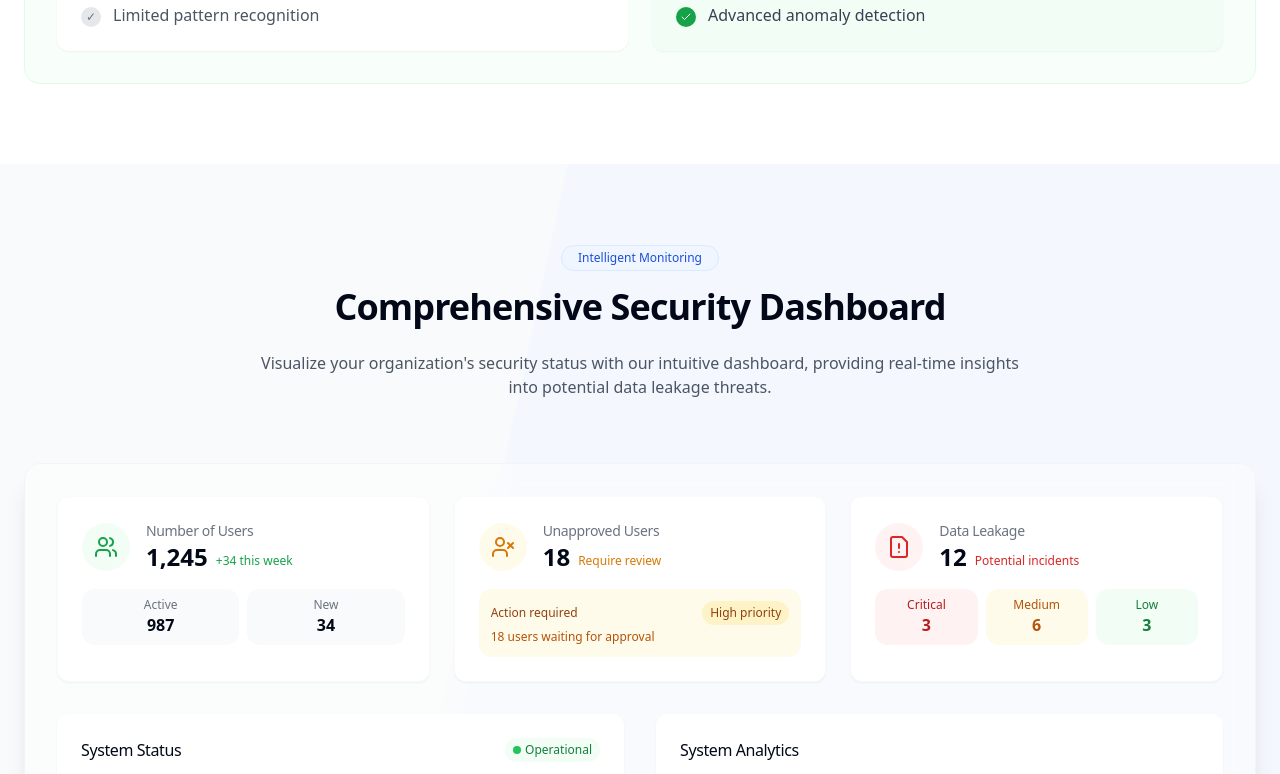
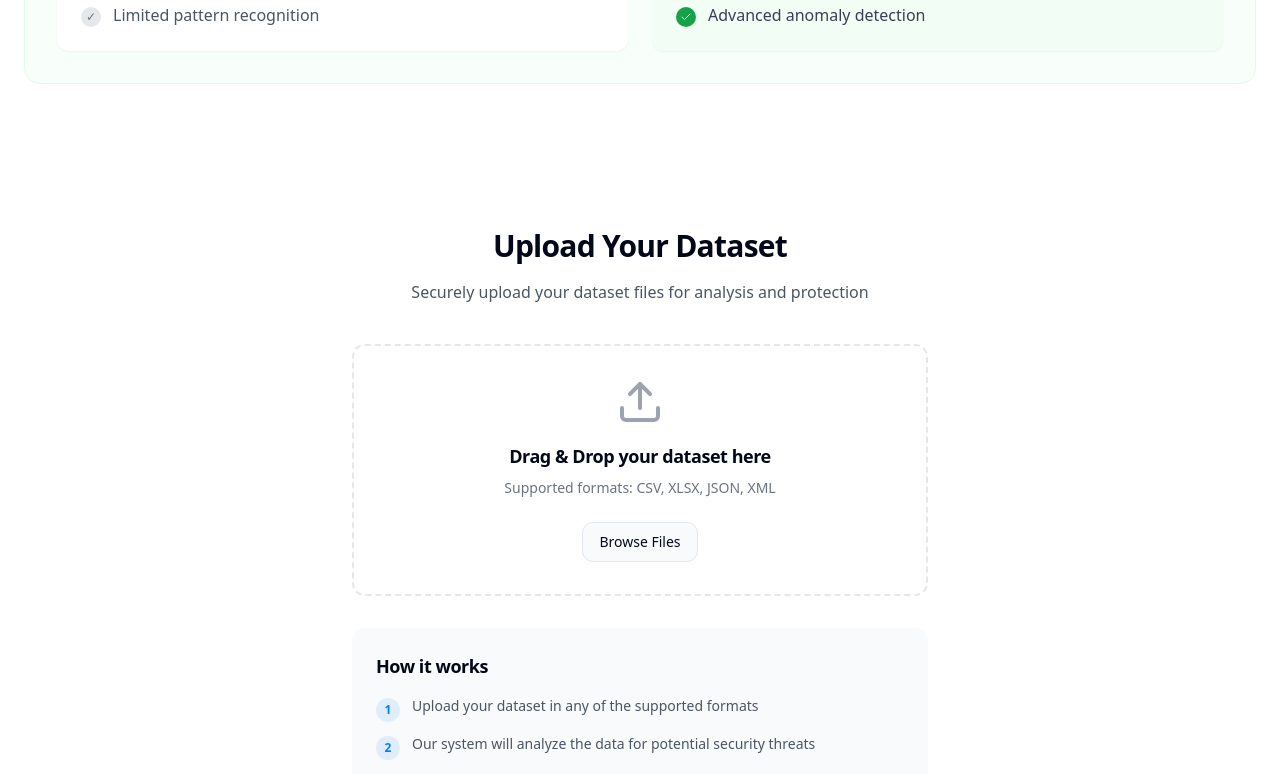
Before and after one commit to shettishalini/adaptive-leakage-sentinel, a React (Vite) app: page / in a window 1280 px wide. Shown: the part 2000-2774 px from the top of the page. Built offline with nearby package versions, Linux system fonts and the light colour scheme.

Commit message:
Update UI for dataset upload
This commit updates the user interface to simplify the process of uploading a dataset.

```diff
--- /dev/null
+++ b/src/components/DatasetUpload.tsx
@@ -0,0 +1,184 @@
+
+import { useState } from "react";
+import { Upload, FileText, CheckCircle, XCircle } from "lucide-react";
+import { Button } from "@/components/ui/button";
+import { useToast } from "@/hooks/use-toast";
+
+const DatasetUpload = () => {
+  const [file, setFile] = useState<File | null>(null);
+  const [uploading, setUploading] = useState(false);
+  const [uploadSuccess, setUploadSuccess] = useState(false);
+  const { toast } = useToast();
+
+  const handleFileChange = (e: React.ChangeEvent<HTMLInputElement>) => {
+    const selectedFile = e.target.files?.[0];
+    if (selectedFile) {
+      setFile(selectedFile);
+      setUploadSuccess(false);
+    }
+  };
+
+  const handleUpload = () => {
+    if (!file) {
+      toast({
+        title: "No file selected",
+        description: "Please select a dataset file to upload",
+        variant: "destructive",
+      });
+      return;
+    }
+
+    setUploading(true);
+
+    // Simulate upload process
+    setTimeout(() => {
+      setUploading(false);
+      setUploadSuccess(true);
+      setFile(null);
+
+      toast({
+        title: "Upload successful",
+        description: "Your dataset has been uploaded successfully",
+      });
+    }, 2000);
+  };
+
+  const handleDragOver = (e: React.DragEvent<HTMLDivElement>) => {
+    e.preventDefault();
+  };
+
+  const handleDrop = (e: React.DragEvent<HTMLDivElement>) => {
+    e.preventDefault();
+    const droppedFile = e.dataTransfer.files?.[0];
+    if (droppedFile) {
+      setFile(droppedFile);
+      setUploadSuccess(false);
+    }
+  };
+
+  return (
+    <section className="py-16 bg-white relative">
+      <div className="container mx-auto px-6">
+        <div className="text-center max-w-2xl mx-auto mb-10">
+          <h2 className="text-2xl md:text-3xl font-bold mb-4">
+            Upload Your Dataset
+          </h2>
+          <p className="text-gray-600">
+            Securely upload your dataset files for analysis and protection
+          </p>
+        </div>
+
+        <div className="max-w-xl mx-auto">
+          <div
+            className={`border-2 border-dashed rounded-lg p-8 text-center ${
+              file ? "border-primary" : "border-gray-200"
+            } hover:border-primary transition-colors`}
+            onDragOver={handleDragOver}
+            onDrop={handleDrop}
+          >
+            {uploadSuccess ? (
+              <div className="flex flex-col items-center">
+                <CheckCircle className="h-16 w-16 text-green-500 mb-4" />
+                <h3 className="text-xl font-semibold text-green-700">Upload Complete!</h3>
+                <p className="text-gray-600 mt-2 mb-4">Your dataset has been uploaded successfully</p>
+                <Button
+                  onClick={() => setUploadSuccess(false)}
+                  className="mt-2"
+                  variant="outline"
+                >
+                  Upload Another File
+                </Button>
+              </div>
+            ) : (
+              <>
+                <input
+                  type="file"
+                  id="datasetFile"
+                  className="hidden"
+                  accept=".csv,.xlsx,.json,.xml"
+                  onChange={handleFileChange}
+                />
+                <label
+                  htmlFor="datasetFile"
+                  className="cursor-pointer flex flex-col items-center"
+                >
+                  <Upload className="h-12 w-12 text-gray-400 mb-4" />
+                  <h3 className="text-lg font-semibold">
+                    {file ? file.name : "Drag & Drop your dataset here"}
+                  </h3>
+                  <p className="text-sm text-gray-500 mt-2 mb-4">
+                    {file
+                      ? `${(file.size / 1024 / 1024).toFixed(2)} MB`
+                      : "Supported formats: CSV, XLSX, JSON, XML"}
+                  </p>
+                  {!file && (
+                    <Button variant="outline" className="mt-2">
+                      Browse Files
+                    </Button>
+                  )}
+                </label>
+
+                {file && (
+                  <div className="mt-6">
+                    <div className="flex items-center gap-3 p-3 bg-blue-50 rounded-lg mb-4">
+                      <FileText className="h-6 w-6 text-primary" />
+                      <div className="flex-1 text-left">
+                        <p className="text-sm font-medium">{file.name}</p>
+                        <p className="text-xs text-gray-500">
+                          {(file.size / 1024 / 1024).toFixed(2)} MB
+                        </p>
+                      </div>
+                      <Button
+                        variant="ghost"
+                        size="sm"
+                        onClick={(e) => {
+                          e.preventDefault();
+                          setFile(null);
+                        }}
+                      >
+                        <XCircle className="h-5 w-5 text-gray-400" />
+                      </Button>
+                    </div>
+                    <Button
+                      onClick={handleUpload}
+                      disabled={uploading}
+                      className="w-full"
+                    >
+                      {uploading ? "Uploading..." : "Upload Dataset"}
+                    </Button>
+                  </div>
+                )}
+              </>
+            )}
+          </div>
+
+          <div className="mt-8 bg-gray-50 rounded-lg p-6">
+            <h3 className="text-lg font-semibold mb-4">How it works</h3>
+            <ul className="space-y-3">
+              <li className="flex items-start gap-3">
+                <div className="w-6 h-6 bg-primary/10 rounded-full flex items-center justify-center flex-shrink-0 mt-0.5">
+                  <span className="text-xs font-bold text-primary">1</span>
+                </div>
+                <p className="text-sm text-gray-600">Upload your dataset in any of the supported formats</p>
+              </li>
+              <li className="flex items-start gap-3">
+                <div className="w-6 h-6 bg-primary/10 rounded-full flex items-center justify-center flex-shrink-0 mt-0.5">
+                  <span className="text-xs font-bold text-primary">2</span>
+                </div>
+                <p className="text-sm text-gray-600">Our system will analyze the data for potential security threats</p>
+              </li>
+              <li className="flex items-start gap-3">
+                <div className="w-6 h-6 bg-primary/10 rounded-full flex items-center justify-center flex-shrink-0 mt-0.5">
+                  <span className="text-xs font-bold text-primary">3</span>
+                </div>
+                <p className="text-sm text-gray-600">View detailed reports and recommendations for protecting your data</p>
+              </li>
+            </ul>
+          </div>
+        </div>
+      </div>
+    </section>
+  );
+};
+
+export default DatasetUpload;
--- a/src/components/ui/button.tsx
+++ b/src/components/ui/button.tsx
@@ -1,3 +1,4 @@
+
 import * as React from "react"
 import { Slot } from "@radix-ui/react-slot"
 import { cva, type VariantProps } from "class-variance-authority"
@@ -5,7 +6,7 @@ import { cva, type VariantProps } from "class-variance-authority"
 import { cn } from "@/lib/utils"
 
 const buttonVariants = cva(
-  "inline-flex items-center justify-center gap-2 whitespace-nowrap rounded-md text-sm font-medium ring-offset-background transition-colors focus-visible:outline-none focus-visible:ring-2 focus-visible:ring-ring focus-visible:ring-offset-2 disabled:pointer-events-none disabled:opacity-50 [&_svg]:pointer-events-none [&_svg]:size-4 [&_svg]:shrink-0",
+  "inline-flex items-center justify-center gap-2 whitespace-nowrap rounded-md text-sm font-medium transition-colors focus-visible:outline-none focus-visible:ring-2 focus-visible:ring-ring focus-visible:ring-offset-2 disabled:opacity-50 disabled:pointer-events-none [&_svg]:size-4 [&_svg]:shrink-0",
   {
     variants: {
       variant: {
@@ -23,7 +24,7 @@ const buttonVariants = cva(
         default: "h-10 px-4 py-2",
         sm: "h-9 rounded-md px-3",
         lg: "h-11 rounded-md px-8",
-        icon: "h-10 w-10",
+        icon: "h-10 w-10 p-2",
       },
     },
     defaultVariants: {
--- a/src/components/ui/toast.tsx
+++ b/src/components/ui/toast.tsx
@@ -1,3 +1,4 @@
+
 import * as React from "react"
 import * as ToastPrimitives from "@radix-ui/react-toast"
 import { cva, type VariantProps } from "class-variance-authority"
@@ -23,11 +24,11 @@ const ToastViewport = React.forwardRef<
 ToastViewport.displayName = ToastPrimitives.Viewport.displayName
 
 const toastVariants = cva(
-  "group pointer-events-auto relative flex w-full items-center justify-between space-x-4 overflow-hidden rounded-md border p-6 pr-8 shadow-lg transition-all data-[swipe=cancel]:translate-x-0 data-[swipe=end]:translate-x-[var(--radix-toast-swipe-end-x)] data-[swipe=move]:translate-x-[var(--radix-toast-swipe-move-x)] data-[swipe=move]:transition-none data-[state=open]:animate-in data-[state=closed]:animate-out data-[swipe=end]:animate-out data-[state=closed]:fade-out-80 data-[state=closed]:slide-out-to-right-full data-[state=open]:slide-in-from-top-full data-[state=open]:sm:slide-in-from-bottom-full",
+  "group pointer-events-auto relative flex w-full items-center justify-between space-x-4 overflow-hidden rounded-lg border p-5 shadow-lg transition-all data-[swipe=cancel]:translate-x-0 data-[swipe=end]:translate-x-[var(--radix-toast-swipe-end-x)] data-[swipe=move]:translate-x-[var(--radix-toast-swipe-move-x)] data-[swipe=move]:transition-none data-[state=open]:animate-in data-[state=closed]:animate-out data-[swipe=end]:animate-out data-[state=closed]:fade-out-80 data-[state=closed]:slide-out-to-right-full data-[state=open]:slide-in-from-top-full data-[state=open]:sm:slide-in-from-bottom-full",
   {
     variants: {
       variant: {
-        default: "border bg-background text-foreground",
+        default: "border bg-white text-foreground",
         destructive:
           "destructive group border-destructive bg-destructive text-destructive-foreground",
       },
--- a/src/components/ui/toaster.tsx
+++ b/src/components/ui/toaster.tsx
@@ -1,3 +1,4 @@
+
 import { useToast } from "@/hooks/use-toast"
 import {
   Toast,
@@ -27,7 +28,7 @@ export function Toaster() {
           </Toast>
         )
       })}
-      <ToastViewport />
+      <ToastViewport className="fixed bottom-0 right-0 top-auto z-[100] flex max-h-screen w-full flex-col-reverse p-4 sm:bottom-0 sm:right-0 sm:top-auto sm:flex-col md:max-w-[420px]" />
     </ToastProvider>
   )
 }
--- a/src/pages/Index.tsx
+++ b/src/pages/Index.tsx
@@ -3,6 +3,7 @@ import Navbar from "@/components/Navbar";
 import Hero from "@/components/Hero";
 import Features from "@/components/Features";
 import Dashboard from "@/components/Dashboard";
+import DatasetUpload from "@/components/DatasetUpload";
 import HowItWorks from "@/components/HowItWorks";
 import CallToAction from "@/components/CallToAction";
 import Footer from "@/components/Footer";
@@ -13,6 +14,7 @@ const Index = () => {
       <Navbar />
       <Hero />
       <Features />
+      <DatasetUpload />
       <Dashboard />
       <HowItWorks />
       <CallToAction />
```
